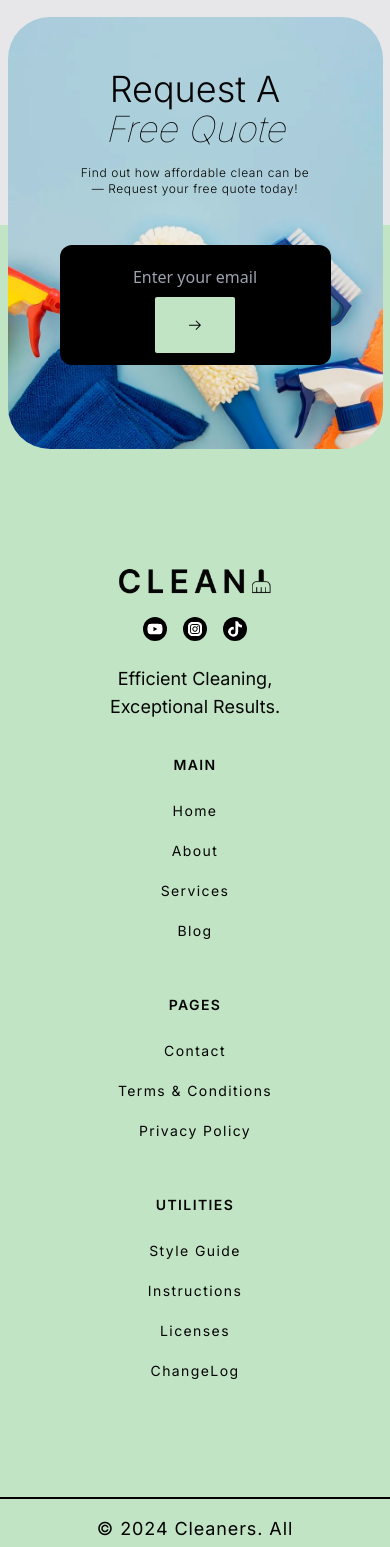
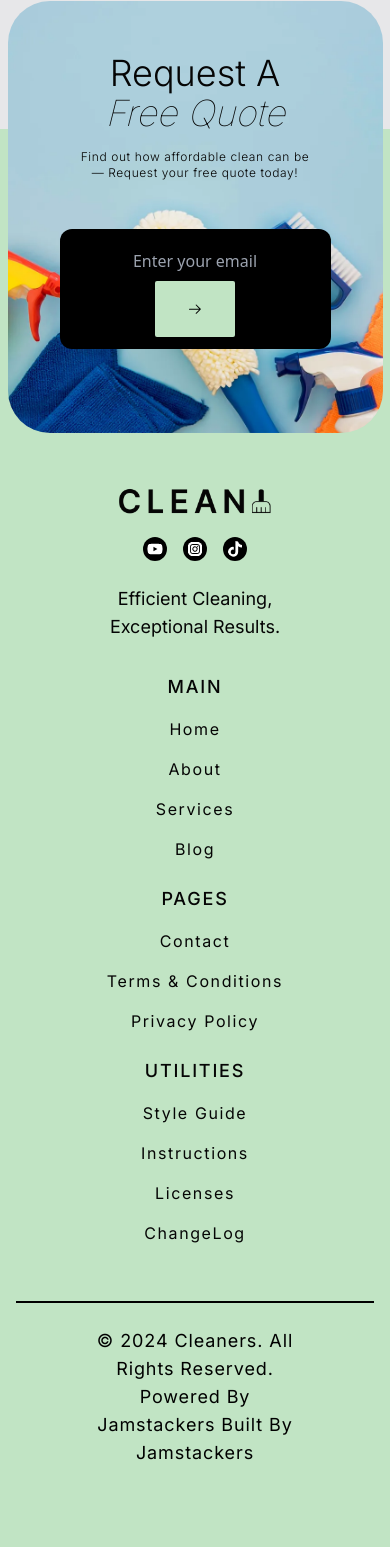
Before and after one commit to Yagya-Adh/clean, a Next.js app: page / in a window 390 px wide. Shown: the part 9938-11485 px from the top of the page. Built offline with nearby package versions, Linux system fonts and the light colour scheme.

Commit message:
footer space made equal distribution

```diff
--- a/app/blog/[slug]/page.tsx
+++ b/app/blog/[slug]/page.tsx
@@ -82,9 +82,9 @@ const BlogDetails = async ({
     <main className="max-w-screen-xl mx-auto md:px-10">
       <div className="flex flex-col justify-center items-center py-10">
         <CardBadge text={blog.mainTitle} />
-        <p className="py-3 lg:text-5xl capitalize text-center font-inter font-light">
+        <h1 className="py-3 lg:text-5xl capitalize text-center font-inter font-light">
           {blog.cardDescription}
-        </p>
+        </h1>
         <p className="lg:text-2xl text-center max-w-screen-sm font-inter font-light  py-2 ">
           {blog.mainDescription}
         </p>
--- a/app/components/card/RequestAFreeQuote.tsx
+++ b/app/components/card/RequestAFreeQuote.tsx
@@ -2,7 +2,7 @@ import { GoArrowRight } from "react-icons/go";
 
 const RequestAFreeQuote = () => {
   return (
-    <div className="bg-footer-card-image bg-no-repeat bg-cover bg-center rounded-3xl p-2 md:p-4 lg:p-10">
+    <div className="bg-footer-card-image bg-no-repeat bg-cover bg-center rounded-3xl p-2 md:p-4 lg:p-10 -translate-y-32">
       <div
         className="
           flex
--- a/app/components/footer/Footer.tsx
+++ b/app/components/footer/Footer.tsx
@@ -5,11 +5,11 @@ import FooterRight from "./FooterRight";
 
 const Footer = () => {
   return (
-    <footer className="bg-clean-green-10 mt-60 relative z-10">
-      <div className="relative -translate-y-52 animate-fadeInUp flex flex-col justify-center items-center w-full">
+    <footer className="bg-clean-green-10 mt-36 relative px-4 ">
+      <div className="relative animate-fadeInUp flex flex-col justify-center items-center w-full z-10">
         <RequestAFreeQuote />
       </div>
-      <section className="max-w-screen-3xl px-4 lg:px-10 mx-auto relative -translate-y-24">
+      <section className="max-w-screen-3xl px-4 lg:px-10 mx-auto relative py-4 -translate-y-24">
         <div className="grid grid-cols-1 md:grid-cols-2 gap-0 sm:gap-10 h-full w-full">
           <div>
             <FooterLeft />
--- a/app/components/footer/FooterRight.tsx
+++ b/app/components/footer/FooterRight.tsx
@@ -14,22 +14,22 @@ interface IfooterRightData {
 const data: IfooterRightData[] = footerRightData;
 const FooterRight = () => {
   return (
-    <section className="grid grid-cols-1 md:grid-cols-3 gap-2 md:gap-4 xl:gap-10 text-center md:text-start md:place-items-start">
+    <section className="grid grid-cols-1 md:grid-cols-3 gap-2 md:gap-4 xl:gap-10 text-center md:text-start md:place-items-start py-4">
       {data?.slice(0, 3).map((list) => (
         <div
-          className="flex flex-col justify-center w-full items-center py-4"
+          className="flex flex-col justify-center w-full items-center py-2"
           key={list.id}
         >
-          <h3 className="text-clean-black-10 text-sm lg:text-lg text-text-center font-semibold sm:font-normal font-inter tracking-widest leading-10">
+          <h3 className="text-clean-black-10 text-lg lg:text-lg text-text-center font-medium sm:font-normal font-inter tracking-widest">
             {list.title}
           </h3>
           {list.innerItem?.map((inner) => (
             <Link href={inner.linkPath} key={inner.id}>
               <div className="text-center overflow-hidden h-10 sm:h-12 group md:my-2">
-                <div className="tracking-widest translate-y-4 group-hover:-translate-y-16 ease-in-out transition-all duration-500 text-clean-black-10 text-sm lg:text-xl font-normal font-inter h-10">
+                <div className="tracking-widest translate-y-4 group-hover:-translate-y-16 ease-in-out transition-all duration-500 text-clean-black-10 text-base sm:text-xs lg:text-xl font-normal font-inter h-10">
                   {inner.item}
                 </div>
-                <div className="tracking-widest translate-y-9 group-hover:-translate-y-6 ease-in-out transition-all duration-500 text-clean-black-10 text-sm lg:text-xl font-normal font-inter h-10">
+                <div className="tracking-widest translate-y-9 group-hover:-translate-y-6 ease-in-out transition-all duration-500 text-clean-black-10 text-base sm:text-xs lg:text-xl font-normal font-inter h-10">
                   {inner.item}
                 </div>
               </div>
--- a/app/components/section/CopyRightFooter.tsx
+++ b/app/components/section/CopyRightFooter.tsx
@@ -1,11 +1,11 @@
 const CopyRightFooter = () => {
   const currentYear = new Date().getFullYear();
   return (
-    <section className="max-w-screen-3xl mx-auto w-full flex flex-col lg:flex-row items-center justify-center md:justify-between border-t-2 border-t-black py-4 sm:py-1">
+    <section className="max-w-screen-3xl -translate-y-20 mx-auto w-full flex flex-col lg:flex-row items-center justify-center md:justify-between border-t-2 border-t-black pt-6 sm:py-1">
       <p className="text-lg  md:text-xl lg:py-4 font-inter font-normal sm:font-light text-center max-w-60 md:max-w-xl md:px-2 tracking-wider">
         © {currentYear} Cleaners. All Rights Reserved.
       </p>
-      <p className="text-lg md:text-xl lg:py-4 font-inter font-normal sm:font-light text-center max-w-52 md:max-w-xl md:px-2 py-2 tracking-wider">
+      <p className="text-lg md:text-xl lg:py-4 font-inter font-normal sm:font-light text-center max-w-52 md:max-w-xl md:px-2 tracking-wider">
         Powered By{" "}
         <a href="https://www.jamstackers.com" target="_blank">
           Jamstackers
```
